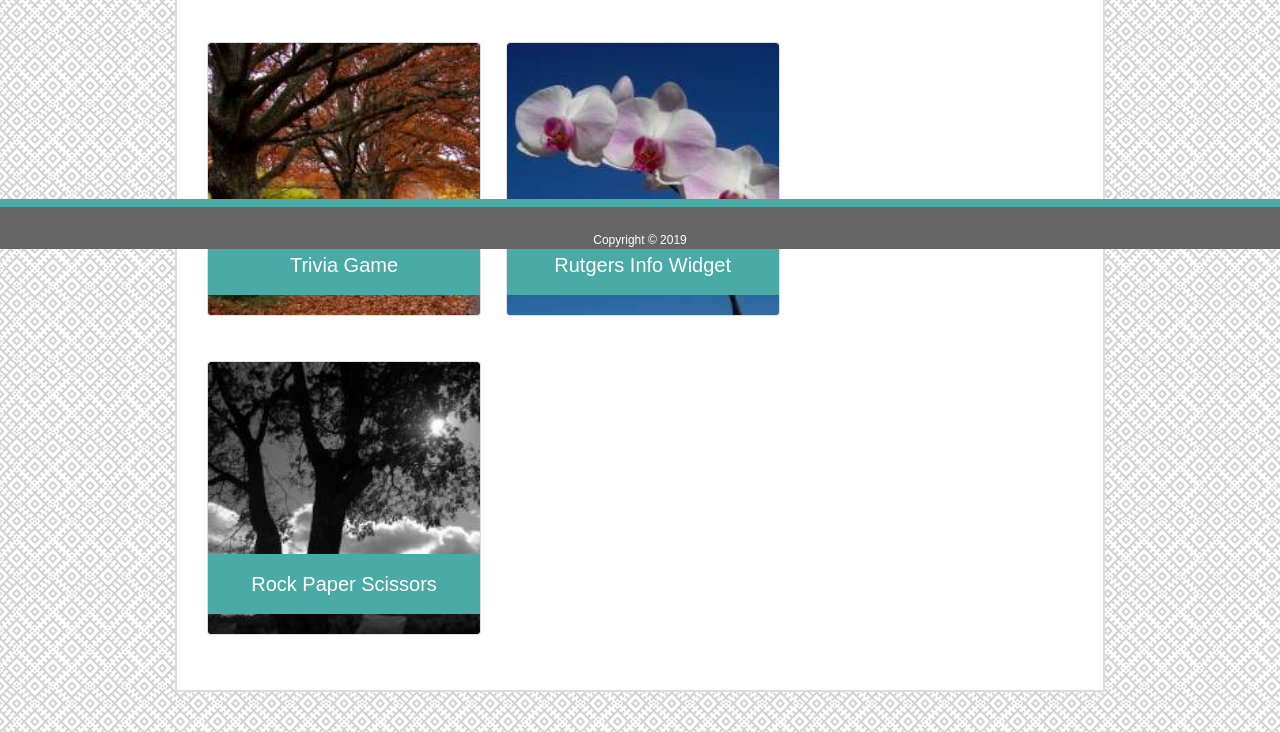
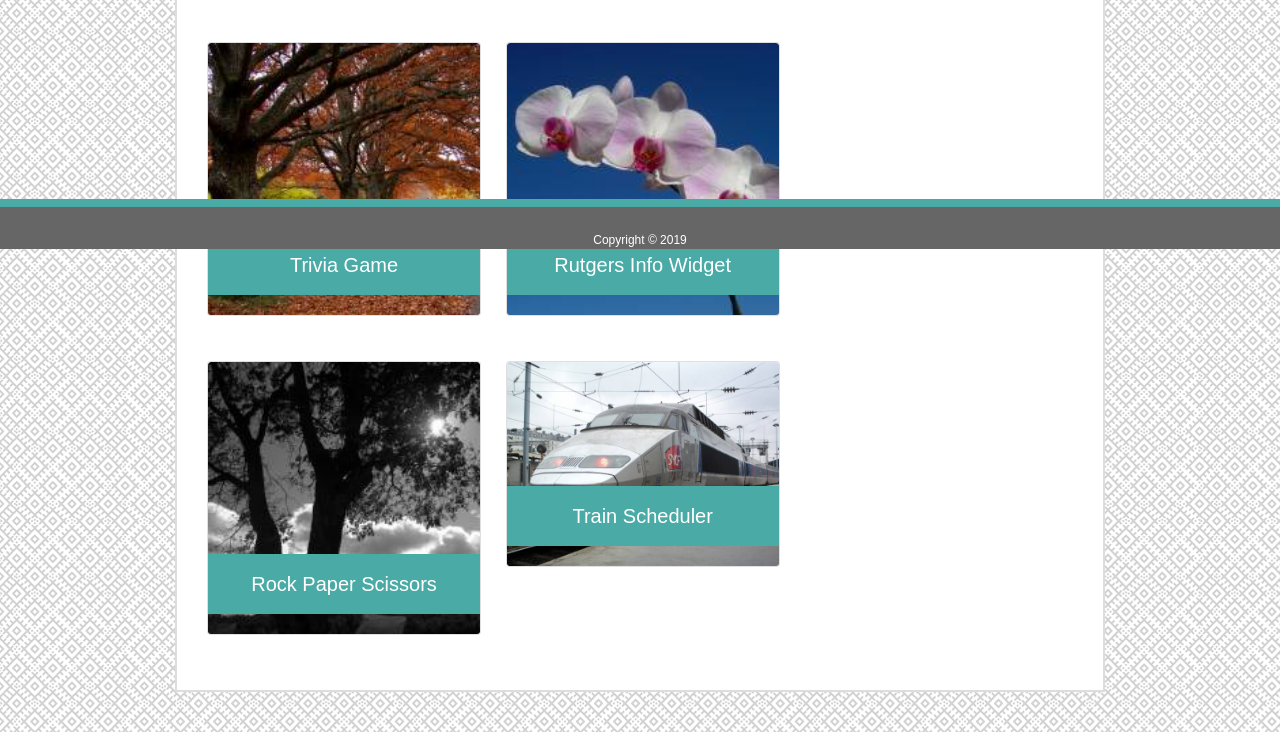
Before and after one commit to djfalciani/Bootstrap-Portfolio, a plain HTML site: page portfolio.html in a window 1280 px wide. Shown: the part 551-1283 px from the top of the page. Drawn offline with nearby package versions, Linux system fonts and the light colour scheme.

Commit message:
added Train project

```diff
--- /dev/null
+++ b/assets/javascript/app.js
@@ -0,0 +1,3 @@
+$("#trainScheduler").on("click", function() {
+    console.log("Hello World");
+});
--- a/portfolio.html
+++ b/portfolio.html
@@ -91,6 +91,12 @@
                         <h5 class="card-title portfolio-label">Rock Paper Scissors</h5>
                     </div>
                 </div>
+                <div class="col-sm-4" id="trainScheduler">
+                    <div class="card portfolio-card">
+                        <img src="assets/images/transport-q-c-640-480-6.jpg" class="card-img-top" alt="Tree Black&White">
+                        <h5 class="card-title portfolio-label">Train Scheduler</h5>
+                    </div>
+                </div>
             </div>
         </div>
     </div>
@@ -107,6 +113,7 @@
     <script src="https://code.jquery.com/jquery-3.3.1.slim.min.js" integrity="sha384-q8i/X+965DzO0rT7abK41JStQIAqVgRVzpbzo5smXKp4YfRvH+8abtTE1Pi6jizo" crossorigin="anonymous"></script>
     <script src="https://cdnjs.cloudflare.com/ajax/libs/popper.js/1.14.7/umd/popper.min.js" integrity="sha384-UO2eT0CpHqdSJQ6hJty5KVphtPhzWj9WO1clHTMGa3JDZwrnQq4sF86dIHNDz0W1" crossorigin="anonymous"></script>
     <script src="https://stackpath.bootstrapcdn.com/bootstrap/4.3.1/js/bootstrap.min.js" integrity="sha384-JjSmVgyd0p3pXB1rRibZUAYoIIy6OrQ6VrjIEaFf/nJGzIxFDsf4x0xIM+B07jRM" crossorigin="anonymous"></script>
-
+    <!-- Custom Javascript File -->
+    <script src="assets/javascript/app.js"></script>
 </body>
 </html>
```
Also changed, not shown: assets/images/transport-q-c-640-480-6.jpg (added).
